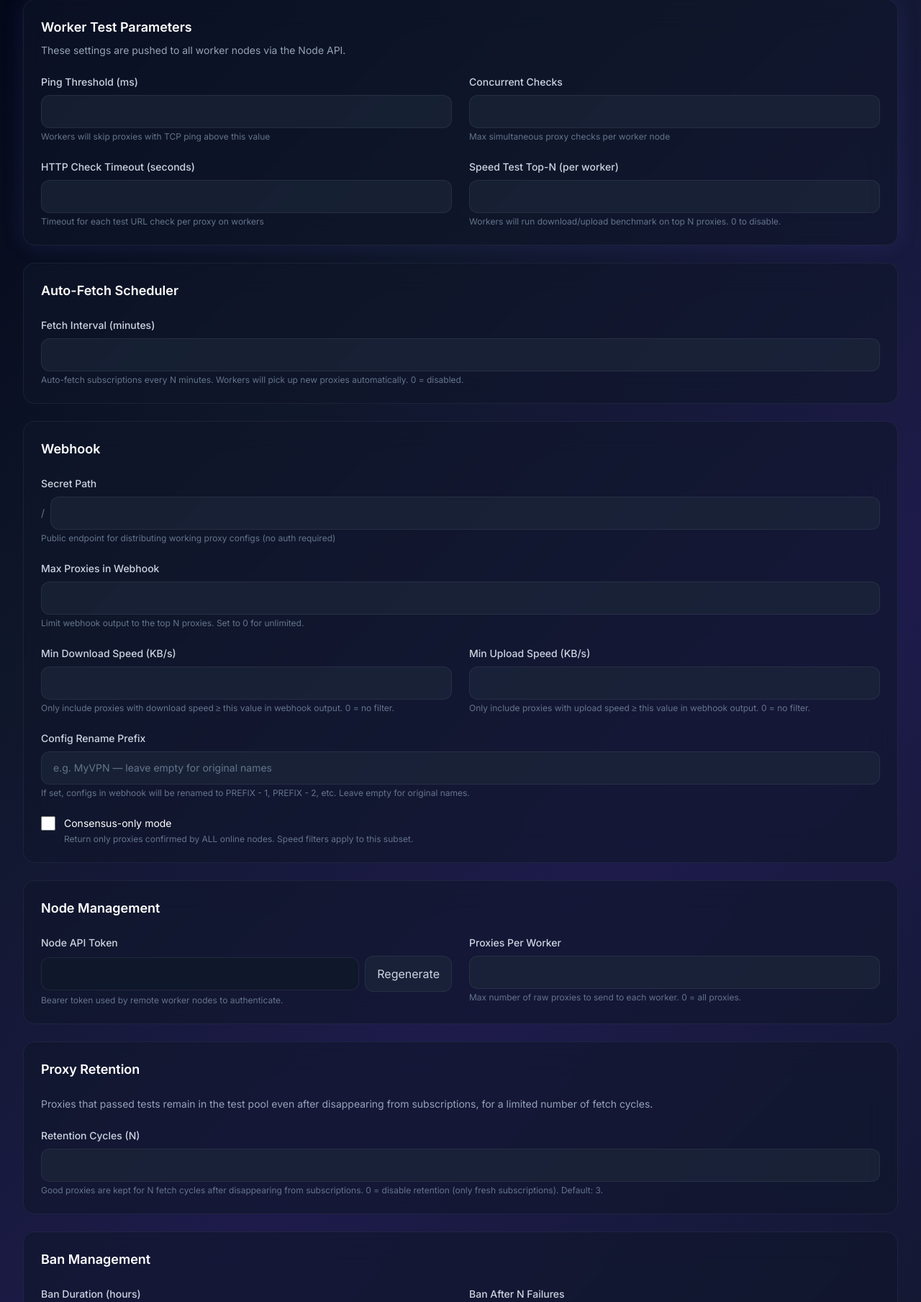
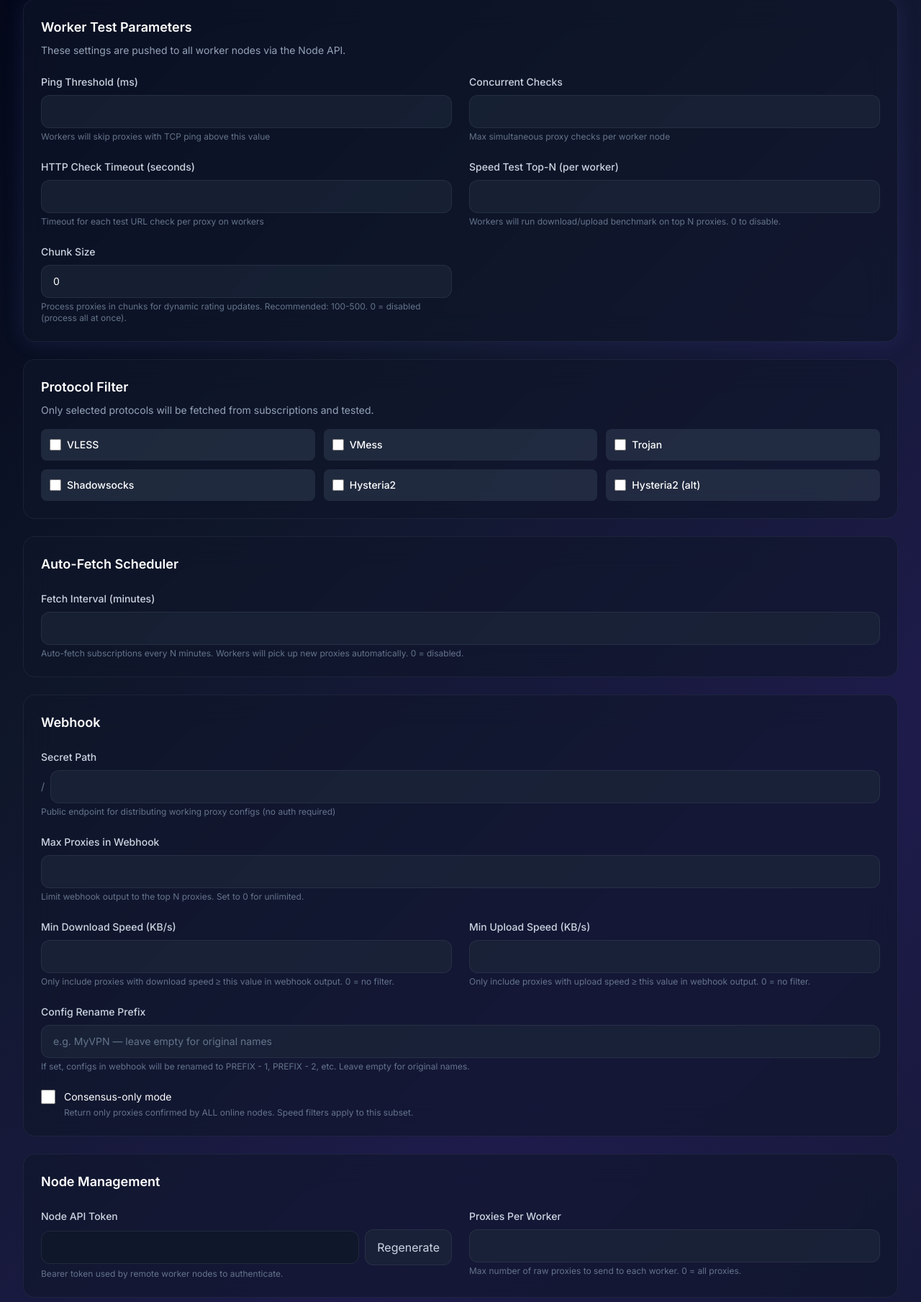
Before and after one commit to GoGoButters/VLESS-Checker, a FastAPI app: template templates/settings.html in a window 1280 px wide. Shown: the part 129-1938 px from the top of the page at 72% size. Run offline with FastAPI, Linux system fonts and the light colour scheme; the template is opened without the code that fills it, so the values that code supplies are empty.

Commit message:
feat: add protocol filter and chunked testing for dynamic rating updates
- Protocol filter: settings page now has checkboxes to enable/disable each
  protocol type (VLESS, VMess, Trojan, Shadowsocks, Hysteria2). Filter is
  applied during subscription fetch and in /api/node/proxies SQL query.

- Chunked testing: new 'chunk_size' setting (default 0 = disabled). When
  enabled, nodes process proxies in chunks of N size, sending results back
  with is_partial=True after each chunk. Rating updates dynamically between
  scheduler cycles rather than waiting for full batch completion.

- generation_id: moved from main.py to database.py to avoid circular import
  between scheduler.py and main.py.

Files changed:
- database.py: added enabled_protocols, chunk_size fields to Settings model
- subs_manager.py: added enabled_protocols parameter to fetch_and_parse_subscriptions
- main.py: added chunking endpoints and protocol filtering
- scheduler.py: passes enabled_protocols to fetcher, updates generation_id
- node/main.py: implements chunked testing loop
- templates/settings.html: new UI for protocol filter and chunk_size

```diff
--- a/main.py
+++ b/main.py
@@ -8,22 +8,24 @@ The master panel does NOT run any proxy tests. It serves as a manager:
 """
 
 import asyncio
+import json
 import logging
 import secrets
 import hashlib
 from collections import defaultdict
 from datetime import datetime, timezone, timedelta
 
-from fastapi import FastAPI, Request, Form, HTTPException, Header, BackgroundTasks
+from fastapi import FastAPI, Request, Form, HTTPException, Header, BackgroundTasks, Query
 from fastapi.responses import RedirectResponse, PlainTextResponse, HTMLResponse
 from fastapi.templating import Jinja2Templates
 from fastapi.staticfiles import StaticFiles
 from sqlmodel import Session, select, func, delete
-from sqlalchemy import text
+from sqlalchemy import text, or_
 
 from database import (
     create_db_and_tables,
     engine,
+    generation_id,
     Subscription,
     RawProxy,
     Settings,
@@ -406,10 +408,25 @@ async def settings_page(request: Request):
         return RedirectResponse("/login", status_code=302)
     with Session(engine) as session:
         settings = session.exec(select(Settings)).first()
+        # Parse enabled_protocols JSON for template rendering
+        enabled_protocols = {
+            "vless": True,
+            "vmess": True,
+            "trojan": True,
+            "ss": True,
+            "hy2": True,
+            "hysteria2": True,
+        }
+        if settings and settings.enabled_protocols:
+            try:
+                enabled_protocols = json.loads(settings.enabled_protocols)
+            except Exception:
+                pass
     return templates.TemplateResponse(request, "settings.html", {
         "user": user,
         "settings": settings,
         "saved": False,
+        "enabled_protocols": enabled_protocols,
     })
 
 
@@ -433,11 +450,33 @@ async def settings_save(
 
     ban_after_n_failures: int = Form(3),
     good_proxy_retention_cycles: int = Form(3),
+    chunk_size: int = Form(0),
+
+    # Protocol filter checkboxes
+    proto_vless: int = Form(0),
+    proto_vmess: int = Form(0),
+    proto_trojan: int = Form(0),
+    proto_ss: int = Form(0),
+    proto_hy2: int = Form(0),
+    proto_hysteria2: int = Form(0),
+
     new_password: str = Form(""),
 ):
     user = get_current_user(request)
     if not user:
         return RedirectResponse("/login", status_code=302)
+
+    # Build enabled_protocols JSON
+    enabled_protocols = {
+        "vless": bool(proto_vless),
+        "vmess": bool(proto_vmess),
+        "trojan": bool(proto_trojan),
+        "ss": bool(proto_ss),
+        "hy2": bool(proto_hy2),
+        "hysteria2": bool(proto_hysteria2),
+    }
+    enabled_protocols_json = json.dumps(enabled_protocols)
+
     with Session(engine) as session:
         settings = session.exec(select(Settings)).first()
         if settings:
@@ -458,15 +497,21 @@ async def settings_save(
             settings.ban_duration_hours = max(0, ban_duration_hours)
             settings.ban_after_n_failures = max(1, ban_after_n_failures)
             settings.good_proxy_retention_cycles = max(0, good_proxy_retention_cycles)
+            settings.chunk_size = max(0, chunk_size)
+            settings.enabled_protocols = enabled_protocols_json
+
             if new_password.strip():
                 settings.admin_pass_hash = hash_password(new_password.strip())
             session.add(settings)
             session.commit()
             session.refresh(settings)
+
+    # Re-parse for template rendering
     return templates.TemplateResponse(request, "settings.html", {
         "user": user,
         "settings": settings,
         "saved": True,
+        "enabled_protocols": enabled_protocols,
     })
 
 
@@ -757,6 +802,8 @@ async def node_get_config(authorization: str = Header(None)):
         "concurrent_checks_limit": settings.concurrent_checks_limit if settings else 50,
         "speed_test_top_n": settings.speed_test_top_n if settings else 0,
         "schedule_interval_minutes": settings.schedule_interval_minutes if settings else 0,
+        "chunk_size": settings.chunk_size if settings and settings.chunk_size else 0,
+        "generation_id": generation_id,
         "test_urls": [
             {"url": t.url, "expect_status": t.expect_status, "min_body_bytes": t.min_body_bytes}
             for t in test_urls
@@ -765,25 +812,83 @@ async def node_get_config(authorization: str = Header(None)):
 
 
 @app.get("/api/node/proxies")
-async def node_get_proxies(authorization: str = Header(None)):
-    """Serve raw fetched proxies to workers for testing."""
+async def node_get_proxies(
+    authorization: str = Header(None),
+    offset: int = Query(default=0),
+    limit: int = Query(default=0),
+):
+    """Serve raw fetched proxies to workers for testing with optional pagination and protocol filtering."""
     if not _verify_node_token(authorization):
         raise HTTPException(status_code=401, detail="Invalid token")
 
+    # Protocol prefix map
+    PROTOCOL_MAP = {
+        "vless": "vless://",
+        "vmess": "vmess://",
+        "trojan": "trojan://",
+        "ss": "ss://",
+        "hy2": "hy2://",
+        "hysteria2": "hysteria2://",
+    }
+
     with Session(engine) as session:
         settings = session.exec(select(Settings)).first()
-        limit = settings.node_check_top_n if settings and settings.node_check_top_n > 0 else 0
+
+        # Parse enabled_protocols from settings
+        enabled_protocols = {}
+        if settings and settings.enabled_protocols:
+            try:
+                enabled_protocols = json.loads(settings.enabled_protocols)
+            except Exception:
+                enabled_protocols = {}
+
+        # Build protocol filter conditions (if any protocols are disabled)
+        conditions = []
+        for proto, prefix in PROTOCOL_MAP.items():
+            if enabled_protocols.get(proto, True):
+                conditions.append(RawProxy.raw_url.like(f"{prefix}%"))
+
+        # Determine effective limit: explicit limit > chunk_size > node_check_top_n
+        effective_limit = 0
+        if limit > 0:
+            effective_limit = limit
+        elif settings and settings.chunk_size > 0:
+            effective_limit = settings.chunk_size
+        elif settings and settings.node_check_top_n > 0:
+            effective_limit = settings.node_check_top_n
+
+        # Get total count with same filters
+        count_query = select(func.count(RawProxy.id))
+        if conditions:
+            count_query = count_query.where(or_(*conditions))
+        total = session.exec(count_query).one()
+
+        # Build main query with filters, ordering, offset, limit
         query = select(RawProxy).order_by(RawProxy.id)
-        if limit > 0:
-            query = query.limit(limit)
+        if conditions:
+            query = query.where(or_(*conditions))
+        if offset > 0:
+            query = query.offset(offset)
+        if effective_limit > 0:
+            query = query.limit(effective_limit)
+
         raw_proxies = session.exec(query).all()
 
     raw_urls = sorted([p.raw_url for p in raw_proxies])
-    run_id = hashlib.md5("".join(raw_urls).encode("utf-8")).hexdigest() if raw_urls else "empty"
+
+    # Generate run_id based on generation_id + offset (to detect new chunks)
+    run_id_str = f"{generation_id}:{offset}"
+    run_id = hashlib.md5(run_id_str.encode("utf-8")).hexdigest() if raw_urls else "empty"
+
+    # Calculate if there are more results
+    has_more = (offset + len(raw_urls)) < total if total > 0 else False
 
     return {
         "run_id": run_id,
-        "proxies": raw_urls
+        "proxies": raw_urls,
+        "offset": offset,
+        "total": total,
+        "has_more": has_more,
     }
 
 
@@ -795,19 +900,30 @@ async def node_post_results(request: Request, background_tasks: BackgroundTasks,
     body = await request.json()
     node_id = body.get("node_id")
     results = body.get("results", [])
+    is_partial = body.get("is_partial", False)
 
     if not node_id:
         raise HTTPException(status_code=400, detail="node_id required")
 
     now = datetime.now(timezone.utc).isoformat()
+    chunk_urls = [r.get("raw_url", "") for r in results]
 
     with Session(engine) as session:
         node = session.get(Node, node_id)
         if not node:
             raise HTTPException(status_code=404, detail="Node not found")
 
-        # Clear old results for this node
-        session.exec(delete(NodeProxyResult).where(NodeProxyResult.node_id == node_id))
+        # Clear old results: if partial, only delete for proxies in this chunk
+        if is_partial and chunk_urls:
+            session.exec(
+                delete(NodeProxyResult).where(
+                    NodeProxyResult.node_id == node_id,
+                    NodeProxyResult.raw_url.in_(chunk_urls)
+                )
+            )
+        else:
+            # Full replacement: clear all results for this node
+            session.exec(delete(NodeProxyResult).where(NodeProxyResult.node_id == node_id))
 
         passed = 0
         failed_urls = []
@@ -836,16 +952,20 @@ async def node_post_results(request: Request, background_tasks: BackgroundTasks,
         session.add(node)
         session.commit()
 
-    logger.info(f"Node {node_id} reported {len(results)} results ({passed} passed)")
+    logger.info(f"Node {node_id} reported {len(results)} results ({passed} passed), is_partial={is_partial}")
 
-    # Evaluate bans across all nodes
-    background_tasks.add_task(_evaluate_bans)
+    # Evaluate bans across all nodes (optionally limit to chunk_urls)
+    background_tasks.add_task(_evaluate_bans, chunk_urls if is_partial else None)
 
     return {"status": "ok", "accepted": len(results)}
 
 
-def _evaluate_bans():
+def _evaluate_bans(raw_urls: list[str] | None = None):
     """Evaluate ban status for all proxies based on cross-node consensus.
+
+    Args:
+        raw_urls: Optional list to limit evaluation to specific proxies (for chunked mode).
+                  If None, evaluates all tested proxies.
 
     Rules:
     - A proxy is considered 'failed' only if it failed on ALL connected workers
@@ -881,6 +1001,12 @@ def _evaluate_bans():
             tested_urls = set(proxy_node_results.keys())
             if not tested_urls:
                 return
+
+            # If raw_urls provided (chunked mode), intersect with tested_urls
+            if raw_urls:
+                tested_urls = tested_urls & set(raw_urls)
+                if not tested_urls:
+                    return
 
             # Evaluate each tested proxy
             banned_count = 0
@@ -1128,6 +1254,14 @@ async def _background_fetch():
             settings = session.exec(select(Settings)).first()
             retention_limit = settings.good_proxy_retention_cycles if settings else 3
 
+            # Parse enabled_protocols for filtering
+            enabled_protocols = None
+            if settings and settings.enabled_protocols:
+                try:
+                    enabled_protocols = json.loads(settings.enabled_protocols)
+                except Exception:
+                    pass
+
             if retention_limit > 0:
                 existing_rp = session.exec(select(RawProxy)).all()
                 old_retention: dict[str, int] = {}
@@ -1139,7 +1273,7 @@ async def _background_fetch():
 
         # Pass session to update last_config_count
         with Session(engine) as session:
-            proxy_links = await fetch_and_parse_subscriptions(session)
+            proxy_links = await fetch_and_parse_subscriptions(session, enabled_protocols)
             # Compare by identity key (URL minus #remark)
             new_keys = {url.split("#", 1)[0] for url in proxy_links}
 
@@ -1185,6 +1319,11 @@ async def _background_fetch():
                     if isinstance(url, str) and len(url) > 10 and url.startswith(('vless://', 'vmess://', 'trojan://', 'ss://', 'hy2://', 'hysteria2://')):
                         session.add(RawProxy(raw_url=url, retention_cycles=cycles))
                 session.commit()
+
+                # Update generation_id to signal new cycle to nodes
+                import database
+                database.generation_id = str(uuid.uuid4())
+                logger.info(f"Background fetch: updated generation_id={database.generation_id}")
 
         fetch_status["current_phase"] = "done"
         fetch_status["last_fetch_at"] = datetime.now(timezone.utc).isoformat()
--- a/templates/settings.html
+++ b/templates/settings.html
@@ -49,6 +49,50 @@
                     class="w-full px-4 py-3 rounded-xl bg-slate-800/60 border border-slate-600/30 text-white outline-none text-sm">
                 <p class="text-xs text-slate-500 mt-1">{{ t(request, 'settings_speed_test_desc', default='Workers will run download/upload benchmark on top N proxies. 0 to disable.') }}</p>
             </div>
+            <div>
+                <label for="chunk_size" class="block text-sm font-medium text-slate-300 mb-2">Chunk Size</label>
+                <input type="number" name="chunk_size" id="chunk_size" min="0" max="10000"
+                    value="{{ settings.chunk_size or 0 }}"
+                    class="w-full px-4 py-3 rounded-xl bg-slate-800/60 border border-slate-600/30 text-white outline-none text-sm">
+                <p class="text-xs text-slate-500 mt-1">Process proxies in chunks for dynamic rating updates. Recommended: 100-500. 0 = disabled (process all at once).</p>
+            </div>
+        </div>
+    </div>
+
+    <div class="glass rounded-2xl p-6">
+        <h2 class="text-lg font-semibold text-white mb-2">Protocol Filter</h2>
+        <p class="text-sm text-slate-400 mb-4">Only selected protocols will be fetched from subscriptions and tested.</p>
+        <div class="grid grid-cols-2 md:grid-cols-3 gap-3">
+            <label class="flex items-center gap-2 bg-slate-700/50 rounded-lg p-3 cursor-pointer hover:bg-slate-700/70 transition">
+                <input type="checkbox" name="proto_vless" value="1" {% if enabled_protocols.get('vless', true) %}checked{% endif %}
+                       class="w-4 h-4 rounded border-slate-500 bg-slate-600 text-indigo-500 focus:ring-indigo-500">
+                <span class="text-sm font-medium text-white">VLESS</span>
+            </label>
+            <label class="flex items-center gap-2 bg-slate-700/50 rounded-lg p-3 cursor-pointer hover:bg-slate-700/70 transition">
+                <input type="checkbox" name="proto_vmess" value="1" {% if enabled_protocols.get('vmess', true) %}checked{% endif %}
+                       class="w-4 h-4 rounded border-slate-500 bg-slate-600 text-indigo-500 focus:ring-indigo-500">
+                <span class="text-sm font-medium text-white">VMess</span>
+            </label>
+            <label class="flex items-center gap-2 bg-slate-700/50 rounded-lg p-3 cursor-pointer hover:bg-slate-700/70 transition">
+                <input type="checkbox" name="proto_trojan" value="1" {% if enabled_protocols.get('trojan', true) %}checked{% endif %}
+                       class="w-4 h-4 rounded border-slate-500 bg-slate-600 text-indigo-500 focus:ring-indigo-500">
+                <span class="text-sm font-medium text-white">Trojan</span>
+            </label>
+            <label class="flex items-center gap-2 bg-slate-700/50 rounded-lg p-3 cursor-pointer hover:bg-slate-700/70 transition">
+                <input type="checkbox" name="proto_ss" value="1" {% if enabled_protocols.get('ss', true) %}checked{% endif %}
+                       class="w-4 h-4 rounded border-slate-500 bg-slate-600 text-indigo-500 focus:ring-indigo-500">
+                <span class="text-sm font-medium text-white">Shadowsocks</span>
+            </label>
+            <label class="flex items-center gap-2 bg-slate-700/50 rounded-lg p-3 cursor-pointer hover:bg-slate-700/70 transition">
+                <input type="checkbox" name="proto_hy2" value="1" {% if enabled_protocols.get('hy2', true) %}checked{% endif %}
+                       class="w-4 h-4 rounded border-slate-500 bg-slate-600 text-indigo-500 focus:ring-indigo-500">
+                <span class="text-sm font-medium text-white">Hysteria2</span>
+            </label>
+            <label class="flex items-center gap-2 bg-slate-700/50 rounded-lg p-3 cursor-pointer hover:bg-slate-700/70 transition">
+                <input type="checkbox" name="proto_hysteria2" value="1" {% if enabled_protocols.get('hysteria2', true) %}checked{% endif %}
+                       class="w-4 h-4 rounded border-slate-500 bg-slate-600 text-indigo-500 focus:ring-indigo-500">
+                <span class="text-sm font-medium text-white">Hysteria2 (alt)</span>
+            </label>
         </div>
     </div>
 
```
Also changed, not shown: database.py (+13 -0 lines), node/main.py (+186 -24 lines), scheduler.py (+17 -2 lines), subs_manager.py (+25 -7 lines).
